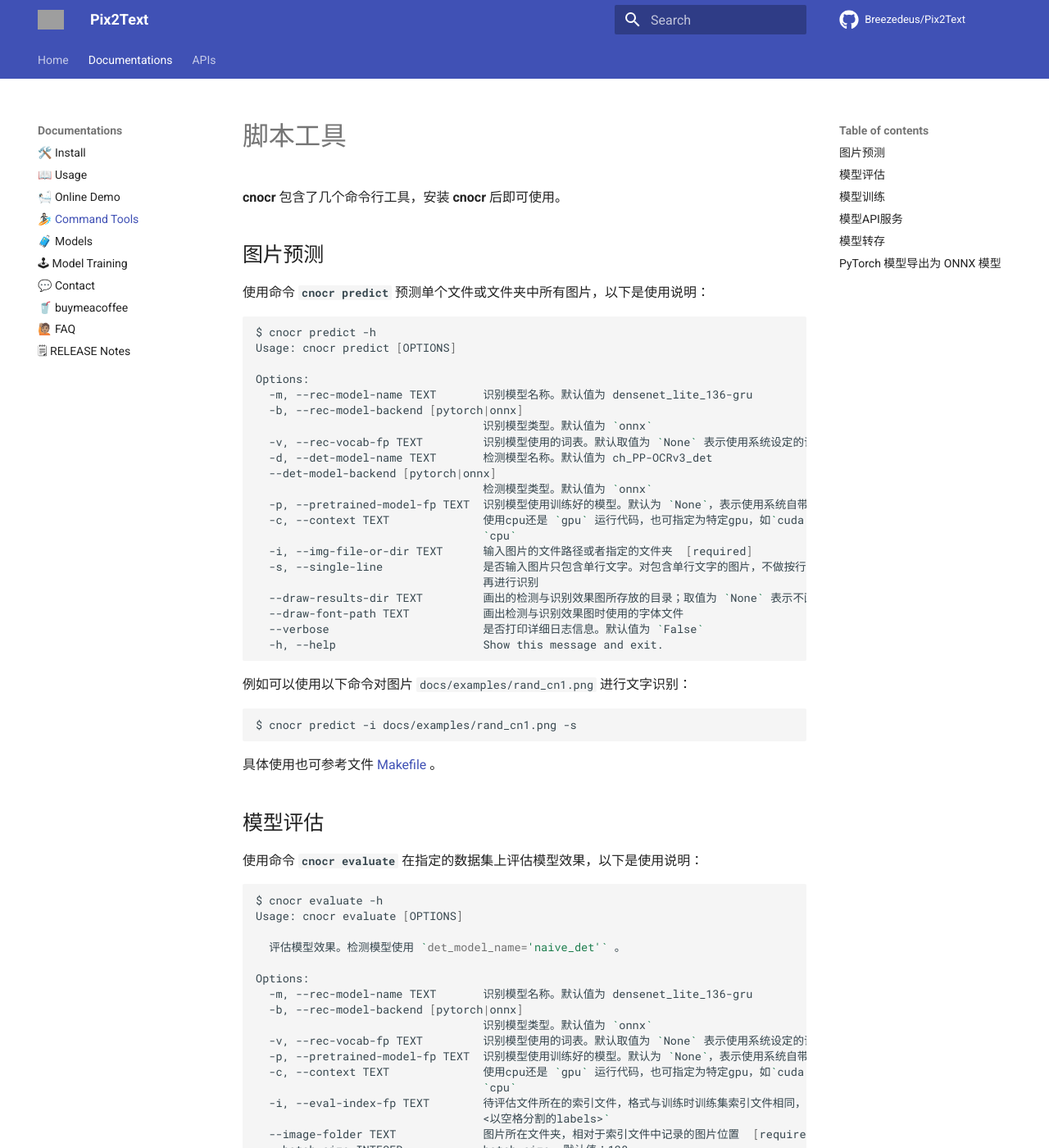
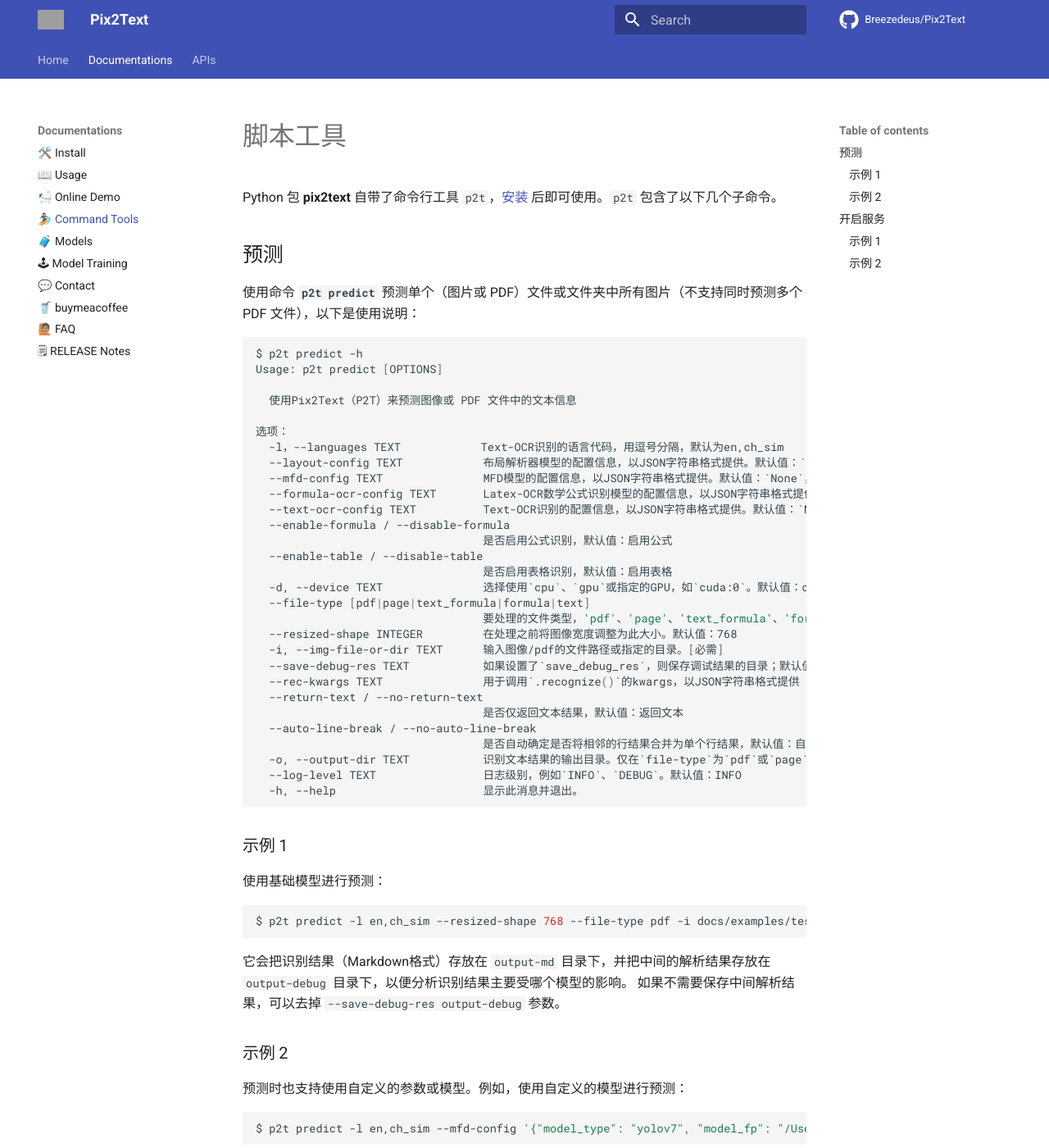
Before and after one commit to breezedeus/Pix2Text, an MkDocs documentation site: the page built from docs/command.md, in a window 1280 px wide and 1400 px high. Shown: the whole window at 82% size. Built offline with MkDocs 1.6.1 and Material for MkDocs 9.7.7, drawn with Linux system fonts in a browser that asks for light colours; comment, search, counter and statistics services are not loaded; some of the changed text lies outside the part shown; grey boxes are pictures that could not be loaded.

Commit message:
update docs

````diff
--- a/docs/command.md
+++ b/docs/command.md
@@ -1,197 +1,102 @@
 # 脚本工具
 
-**cnocr** 包含了几个命令行工具，安装 **cnocr** 后即可使用。
+Python 包 **pix2text** 自带了命令行工具 `p2t`，[安装](install.md) 后即可使用。`p2t` 包含了以下几个子命令。
 
-## 图片预测
+## 预测
 
-使用命令 **`cnocr predict`** 预测单个文件或文件夹中所有图片，以下是使用说明：
+使用命令 **`p2t predict`** 预测单个（图片或 PDF）文件或文件夹中所有图片（不支持同时预测多个 PDF 文件），以下是使用说明：
 
 ```bash
-$ cnocr predict -h
-Usage: cnocr predict [OPTIONS]
+$ p2t predict -h
+Usage: p2t predict [OPTIONS]
 
-Options:
-  -m, --rec-model-name TEXT       识别模型名称。默认值为 densenet_lite_136-gru
-  -b, --rec-model-backend [pytorch|onnx]
-                                  识别模型类型。默认值为 `onnx`
-  -v, --rec-vocab-fp TEXT         识别模型使用的词表。默认取值为 `None` 表示使用系统设定的词表
-  -d, --det-model-name TEXT       检测模型名称。默认值为 ch_PP-OCRv3_det
-  --det-model-backend [pytorch|onnx]
-                                  检测模型类型。默认值为 `onnx`
-  -p, --pretrained-model-fp TEXT  识别模型使用训练好的模型。默认为 `None`，表示使用系统自带的预训练模型
-  -c, --context TEXT              使用cpu还是 `gpu` 运行代码，也可指定为特定gpu，如`cuda:0`。默认为
-                                  `cpu`
-  -i, --img-file-or-dir TEXT      输入图片的文件路径或者指定的文件夹  [required]
-  -s, --single-line               是否输入图片只包含单行文字。对包含单行文字的图片，不做按行切分；否则会先对图片按行分割后
-                                  再进行识别
-  --draw-results-dir TEXT         画出的检测与识别效果图所存放的目录；取值为 `None` 表示不画图
-  --draw-font-path TEXT           画出检测与识别效果图时使用的字体文件
-  --verbose                       是否打印详细日志信息。默认值为 `False`
-  -h, --help                      Show this message and exit.
+  使用Pix2Text（P2T）来预测图像或 PDF 文件中的文本信息
+
+选项：
+  -l，--languages TEXT            Text-OCR识别的语言代码，用逗号分隔，默认为en,ch_sim
+  --layout-config TEXT            布局解析器模型的配置信息，以JSON字符串格式提供。默认值：`None`，表示使用默认配置
+  --mfd-config TEXT               MFD模型的配置信息，以JSON字符串格式提供。默认值：`None`，表示使用默认配置
+  --formula-ocr-config TEXT       Latex-OCR数学公式识别模型的配置信息，以JSON字符串格式提供。默认值：`None`，表示使用默认配置
+  --text-ocr-config TEXT          Text-OCR识别的配置信息，以JSON字符串格式提供。默认值：`None`，表示使用默认配置
+  --enable-formula / --disable-formula
+                                  是否启用公式识别，默认值：启用公式
+  --enable-table / --disable-table
+                                  是否启用表格识别，默认值：启用表格
+  -d, --device TEXT               选择使用`cpu`、`gpu`或指定的GPU，如`cuda:0`。默认值：cpu
+  --file-type [pdf|page|text_formula|formula|text]
+                                  要处理的文件类型，'pdf'、'page'、'text_formula'、'formula'或'text'。默认值：text_formula
+  --resized-shape INTEGER         在处理之前将图像宽度调整为此大小。默认值：768
+  -i, --img-file-or-dir TEXT      输入图像/pdf的文件路径或指定的目录。[必需]
+  --save-debug-res TEXT           如果设置了`save_debug_res`，则保存调试结果的目录；默认值为`None`，表示不保存
+  --rec-kwargs TEXT               用于调用`.recognize()`的kwargs，以JSON字符串格式提供
+  --return-text / --no-return-text
+                                  是否仅返回文本结果，默认值：返回文本
+  --auto-line-break / --no-auto-line-break
+                                  是否自动确定是否将相邻的行结果合并为单个行结果，默认值：自动换行
+  -o, --output-dir TEXT           识别文本结果的输出目录。仅在`file-type`为`pdf`或`page`时有效。默认值：output-md
+  --log-level TEXT                日志级别，例如`INFO`、`DEBUG`。默认值：INFO
+  -h, --help                      显示此消息并退出。
 ```
 
-例如可以使用以下命令对图片 `docs/examples/rand_cn1.png` 进行文字识别：
+### 示例 1
+使用基础模型进行预测：
 
 ```bash
-$ cnocr predict -i docs/examples/rand_cn1.png -s
+$ p2t predict -l en,ch_sim --resized-shape 768 --file-type pdf -i docs/examples/test-doc.pdf -o output-md --save-debug-res output-debug
 ```
 
-具体使用也可参考文件 [Makefile](https://github.com/breezedeus/cnocr/blob/master/Makefile) 。
+它会把识别结果（Markdown格式）存放在 `output-md` 目录下，并把中间的解析结果存放在 `output-debug` 目录下，以便分析识别结果主要受哪个模型的影响。
+如果不需要保存中间解析结果，可以去掉 `--save-debug-res output-debug` 参数。
 
-## 模型评估
+### 示例 2
 
-使用命令 **`cnocr evaluate`** 在指定的数据集上评估模型效果，以下是使用说明：
+预测时也支持使用自定义的参数或模型。例如，使用自定义的模型进行预测：
 
 ```bash
-$ cnocr evaluate -h
-Usage: cnocr evaluate [OPTIONS]
-
-  评估模型效果。检测模型使用 `det_model_name='naive_det'` 。
-
-Options:
-  -m, --rec-model-name TEXT       识别模型名称。默认值为 densenet_lite_136-gru
-  -b, --rec-model-backend [pytorch|onnx]
-                                  识别模型类型。默认值为 `onnx`
-  -v, --rec-vocab-fp TEXT         识别模型使用的词表。默认取值为 `None` 表示使用系统设定的词表
-  -p, --pretrained-model-fp TEXT  识别模型使用训练好的模型。默认为 `None`，表示使用系统自带的预训练模型
-  -c, --context TEXT              使用cpu还是 `gpu` 运行代码，也可指定为特定gpu，如`cuda:0`。默认为
-                                  `cpu`
-  -i, --eval-index-fp TEXT        待评估文件所在的索引文件，格式与训练时训练集索引文件相同，每行格式为 `<图片路径>
-                                  <以空格分割的labels>`
-  --image-folder TEXT             图片所在文件夹，相对于索引文件中记录的图片位置  [required]
-  --batch-size INTEGER            batch size. 默认值：128
-  -o, --output-dir TEXT           存放评估结果的文件夹。默认值：`eval_results`
-  --verbose                       whether to print details to screen
-  -h, --help                      Show this message and exit.
-```
-
-例如可以使用以下命令评估 `data/test/dev.tsv` 中指定的所有样本：
-
-```bash
-$ cnocr evaluate -i data/test/dev.tsv --img-folder data/images
-```
-
-具体使用也可参考文件 [Makefile](https://github.com/breezedeus/cnocr/blob/master/Makefile) 。
-
-## 模型训练
-
-使用命令 **`cnocr train`**  训练文本检测模型，以下是使用说明：
-
-```bash
-$ cnocr train -h
-Usage: cnocr train [OPTIONS]
-
-  训练识别模型
-
-Options:
-  -m, --rec-model-name TEXT       识别模型名称。默认值为 `densenet_lite_136-gru`
-  -i, --index-dir TEXT            索引文件所在的文件夹，会读取文件夹中的 train.tsv 和 dev.tsv 文件
-                                  [required]
-  --train-config-fp TEXT          识别模型训练使用的json配置文件，参考
-                                  `docs/examples/train_config.json`
-                                  [required]
-  --finetuning                    是否为精调模式（精调模式使用更温柔的transform）。默认为 `False`
-  -r, --resume-from-checkpoint TEXT
-                                  恢复此前中断的训练状态，继续训练识别模型。所以文件中应该包含训练状态。默认为
-                                  `None`
-  -p, --pretrained-model-fp TEXT  导入的训练好的识别模型，作为模型初始值。优先级低于"--resume-from-
-                                  checkpoint"，当传入"--resume-from-
-                                  checkpoint"时，此传入失效。默认为 `None`
-  -h, --help                      Show this message and exit.
-```
-
-例如可以使用以下命令进行训练：
-
-```bash
-$ cnocr train -m densenet_lite_136-gru --index-dir data/test --train-config-fp docs/examples/train_config.json
-```
-
-训练数据的格式见文件夹 [data/test](https://github.com/breezedeus/cnocr/blob/master/data/test) 中的 [train.tsv](https://github.com/breezedeus/cnocr/blob/master/data/test/train.tsv) 和 [dev.tsv](https://github.com/breezedeus/cnocr/blob/master/data/test/dev.tsv) 文件。
-
-具体使用也可参考文件 [Makefile](https://github.com/breezedeus/cnocr/blob/master/Makefile) 。
-
-## 模型API服务
-
-CnOCR 自 **V2.2.1** 开始加入了基于 FastAPI 的HTTP服务。开启服务需要安装几个额外的包，可以使用以下命令安装：
-
-```bash
-> pip install cnocr[serve]
+$ p2t predict -l en,ch_sim --mfd-config '{"model_type": "yolov7", "model_fp": "/Users/king/.cnstd/1.2/analysis/mfd-yolov7-epoch224-20230613.pt"}' --formula-ocr-config '{"model_name":"mfr-pro","model_backend":"onnx"}' --text-ocr-config '{"rec_model_name": "doc-densenet_lite_666-gru_large"}' --resized-shape 768 --file-type pdf -i docs/examples/test-doc.pdf -o output-md --save-debug-res output-debug
 ```
 
 
+## 开启服务
 
-使用命令 **`cnocr serve`**  启动API服务，以下是使用说明：
+使用命令 **`p2t serve`** 开启一个 HTTP 服务，用于接收图片（当前不支持 PDF）并返回识别结果。
+这个 HTTP 服务是基于 FastAPI 实现的，以下是使用说明：
 
 ```bash
-$ cnocr serve -h
-Usage: cnocr serve [OPTIONS]
+$ p2t serve -h
+Usage: p2t serve [OPTIONS]
 
-  开启HTTP服务。
+  启动HTTP服务。
 
-Options:
-  -H, --host TEXT     server host. Default: "0.0.0.0"
-  -p, --port INTEGER  server port. Default: 8501
-  --reload            whether to reload the server when the codes have been
-                      changed
-  -h, --help          Show this message and exit.
+选项：
+  -l, --languages TEXT            Text-OCR识别的语言代码，用逗号分隔，默认为en,ch_sim
+  --layout-config TEXT            布局解析器模型的配置信息，以JSON字符串格式提供。默认值：`None`，表示使用默认配置
+  --mfd-config TEXT               MFD模型的配置信息，以JSON字符串格式提供。默认值：`None`，表示使用默认配置
+  --formula-ocr-config TEXT       Latex-OCR数学公式识别模型的配置信息，以JSON字符串格式提供。默认值：`None`，表示使用默认配置
+  --text-ocr-config TEXT          Text-OCR识别的配置信息，以JSON字符串格式提供。默认值：`None`，表示使用默认配置
+  --enable-formula / --disable-formula
+                                  是否启用公式识别，默认值：启用公式
+  --enable-table / --disable-table
+                                  是否启用表格识别，默认值：启用表格
+  -d, --device TEXT               选择使用`cpu`、`gpu`或指定的GPU，如`cuda:0`。默认值：cpu
+  -o, --output-md-root-dir TEXT   Markdown输出的根目录，用于存放识别文本结果。仅在`file-type`为`pdf`或`page`时有效。默认值：output-md-root
+  -H, --host TEXT                 服务器主机  [默认值：0.0.0.0]
+  -p, --port INTEGER              服务器端口  [默认值：8503]
+  --reload                        当代码发生更改时是否重新加载服务器
+  --log-level TEXT                日志级别，例如`INFO`、`DEBUG`。默认值：INFO
+  -h, --help                      显示此消息并退出。
 ```
 
-
-
-例如使用以下命令启动服务：
+### 示例 1
+使用基础模型进行预测：
 
 ```bash
-$ cnocr serve -p 8501
+$ p2t serve -l en,ch_sim -H 0.0.0.0 -p 8503
 ```
+### 示例 2
 
-
-
-服务调用方式参考 [HTTP服务](index.md) 。
-
-
-
-## 模型转存
-
-训练好的模型会存储训练状态，使用命令 **`cnocr resave`**  去掉与预测无关的数据，降低模型大小。
+服务开启时也支持使用自定义的参数或模型。例如，使用自定义的模型进行预测：
 
 ```bash
-$ cnocr resave -h
-Usage: cnocr resave [OPTIONS]
-
-  训练好的识别模型会存储训练状态，使用此命令去掉预测时无关的数据，降低模型大小
-
-Options:
-  -i, --input-model-fp TEXT   输入的识别模型文件路径  [required]
-  -o, --output-model-fp TEXT  输出的识别模型文件路径  [required]
-  -h, --help                  Show this message and exit.
+$ p2t serve -l en,ch_sim --mfd-config '{"model_type": "yolov7", "model_fp": "/Users/king/.cnstd/1.2/analysis/mfd-yolov7-epoch224-20230613.pt"}' --formula-ocr-config '{"model_name":"mfr-pro","model_backend":"onnx"}' --text-ocr-config '{"rec_model_name": "doc-densenet_lite_666-gru_large"}' -H 0.0.0.0 -p 8503
 ```
-
-示例：
-
-```bash
-$ cnocr resave -i cnocr-v2.3-densenet_lite_136-gru-epoch=005.ckpt -o cnocr-v2.3-densenet_lite_136-gru-epoch=005-model.ckpt
-```
-
-## PyTorch 模型导出为 ONNX 模型
-
-把训练好的模型导出为 ONNX 格式。
-
-```bash
-$ cnocr export-onnx -h
-Usage: cnocr export-onnx [OPTIONS]
-
-  把训练好的识别模型导出为 ONNX 格式。
-
-Options:
-  -m, --rec-model-name TEXT   识别模型名称。默认值为 `densenet_lite_136-gru`
-  -v, --rec-vocab-fp TEXT     识别模型使用的词表。默认取值为 `None` 表示使用系统设定的词表
-  -i, --input-model-fp TEXT   输入的识别模型文件路径。 默认为 `None`，表示使用系统自带的预训练模型
-  -o, --output-model-fp TEXT  输出的识别模型文件路径（.onnx）  [required]
-  -h, --help                  Show this message and exit.
-```
-
-示例：
-
-```bash
-$ cnocr export-onnx -m densenet_lite_136-gru -i cnocr-v2.3-densenet_lite_136-gru-epoch=005-model.ckpt -o cnocr-v2.3-densenet_lite_136-gru-epoch=005-model.onnx
-```
````
Also changed, not shown: 1 other file.
